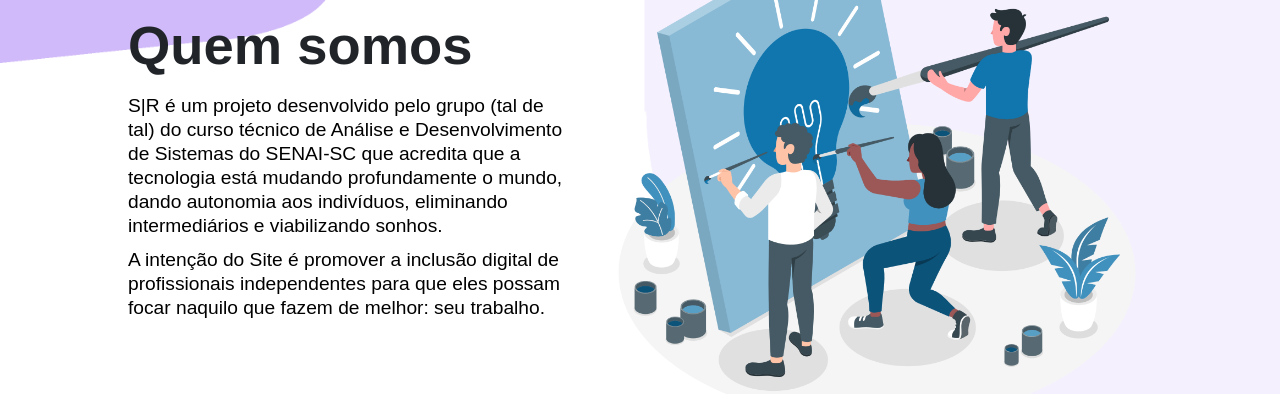
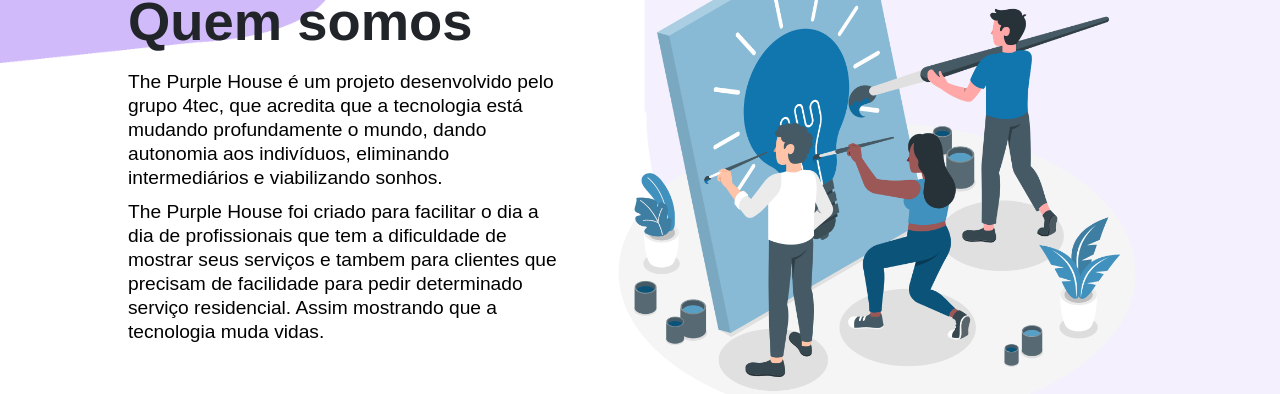
Before and after one commit to yasminwtr/ThePurpleHouse, a React (Create React App) app: page /QuemSomos in a window 1280 px wide. Shown: the part 289-683 px from the top of the page. Built offline with nearby package versions, Linux system fonts and the light colour scheme.

Commit message:
Mudei texto de Quem Somos e nome do site na Home

```diff
--- a/src/components/Home/index.js
+++ b/src/components/Home/index.js
@@ -81,7 +81,7 @@ const Home = () => {
       <section className="ContainerTextServices">
         <div className="texts-ComoF">
           <h1 className="text-h1-ComoF">COMO FUNCIONA?</h1>
-          <p>A S|R é uma plataforma que facilita a conexão entre clientes
+          <p>A The Purple House é uma plataforma que facilita a conexão entre clientes
             e trabalhadores independentes, de diversas atividades.</p>
         </div>
       </section>
--- a/src/components/QuemSomos/index.js
+++ b/src/components/QuemSomos/index.js
@@ -3,19 +3,21 @@ import './style.css'
 // import imgCode from '../assets/imgcode.png'
 import Team from '../assets/img/Collab.png'
 
-const QuemSomos =() =>{
-    return(
+const QuemSomos = () => {
+    return (
         <>
             <section className="QuemS">
                 <div className="Quem-text">
                     <h1 className="text-h1">Quem somos</h1>
-                <p>S|R é um projeto desenvolvido pelo grupo (tal de tal) do curso técnico de Análise e Desenvolvimento de Sistemas do SENAI-SC que acredita que a tecnologia está mudando profundamente o mundo, dando autonomia aos indivíduos, eliminando intermediários e viabilizando sonhos.</p>
-                <p>A intenção do Site é promover a inclusão digital de profissionais independentes para que eles possam focar naquilo que fazem de melhor: seu trabalho.</p>
+                    <p>The Purple House é um projeto desenvolvido pelo grupo 4tec, que acredita que a tecnologia está mudando profundamente o mundo, dando autonomia aos indivíduos, eliminando intermediários e viabilizando sonhos.
+                    </p>
+                    <p>The Purple House foi criado para facilitar o dia a dia de profissionais que tem a dificuldade de mostrar seus serviços e tambem para clientes que precisam de facilidade para pedir determinado serviço residencial. Assim mostrando que a tecnologia muda vidas.
+                    </p>
 
                 </div>
 
                 <div className="Quem-img">
-                <img src={Team} alt='quemsomos' className="imgQuemS"/>
+                    <img src={Team} alt='quemsomos' className="imgQuemS" />
                 </div>
             </section>
 
```
Lines whose indentation alone changed are shown as unchanged.
